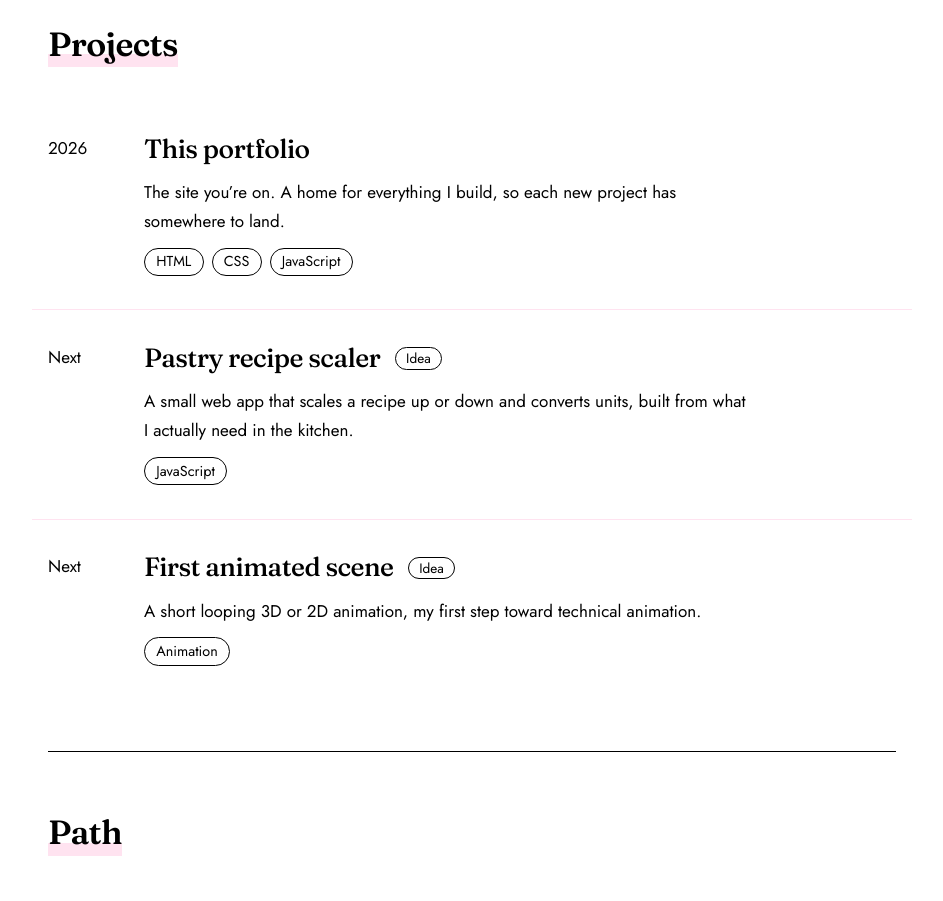
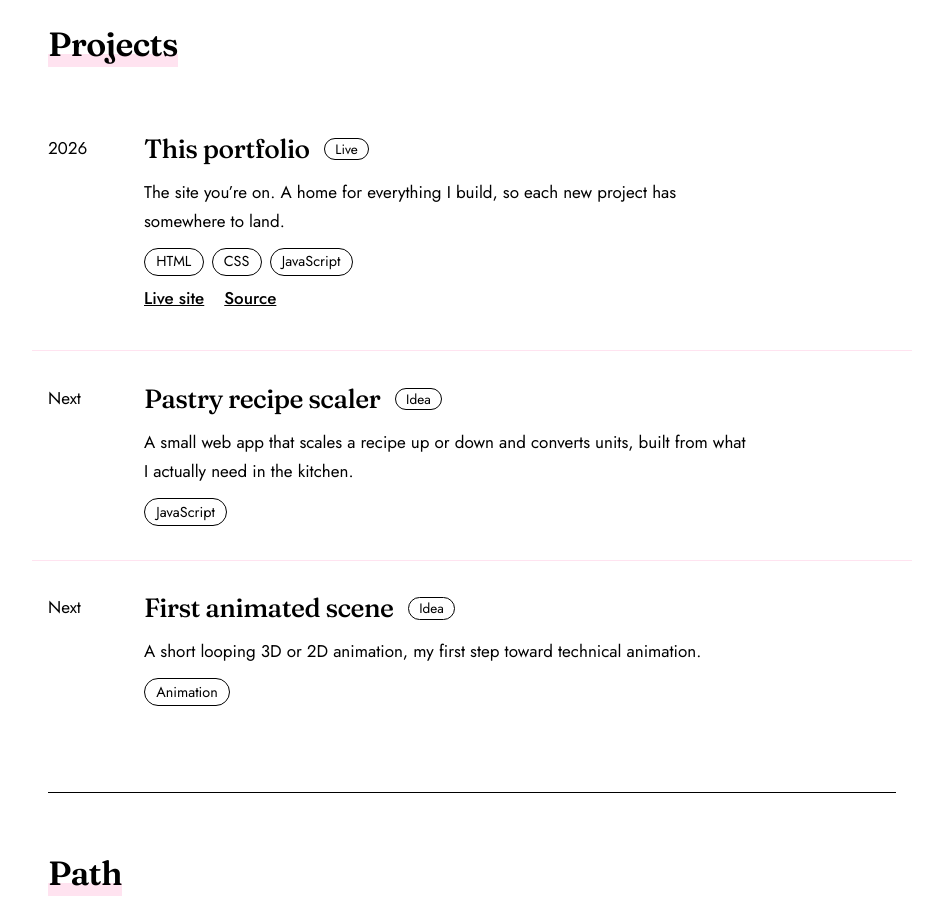
Before and after one commit to V1X1N/V1X1N.github.io, a plain HTML site: page index.html in a window 1280 px wide. Shown: the part 1020-1921 px from the top of the page, without its empty margins (168-1111 px from the left). Drawn offline with Linux system fonts and the light colour scheme.

Commit message:
Enhance portfolio project details with status and links
Added status and links to the portfolio project section.

```diff
--- a/index.html
+++ b/index.html
@@ -87,9 +87,10 @@ footer{padding:2rem 0 3rem;color:var(--muted);font-size:.95rem}
     <article class="project">
       <div class="year">2026</div>
       <div>
-        <h3>This portfolio</h3>
+        <div class="head"><h3>This portfolio</h3><span class="status">Live</span></div>
         <p>The site you’re on. A home for everything I build, so each new project has somewhere to land.</p>
         <ul class="tags"><li>HTML</li><li>CSS</li><li>JavaScript</li></ul>
+        <p class="links"><a href="https://victorianoblitt.com">Live site</a><a href="https://github.com/V1X1N/V1X1N.github.io">Source</a></p>
       </div>
     </article>
     <article class="project">
```
